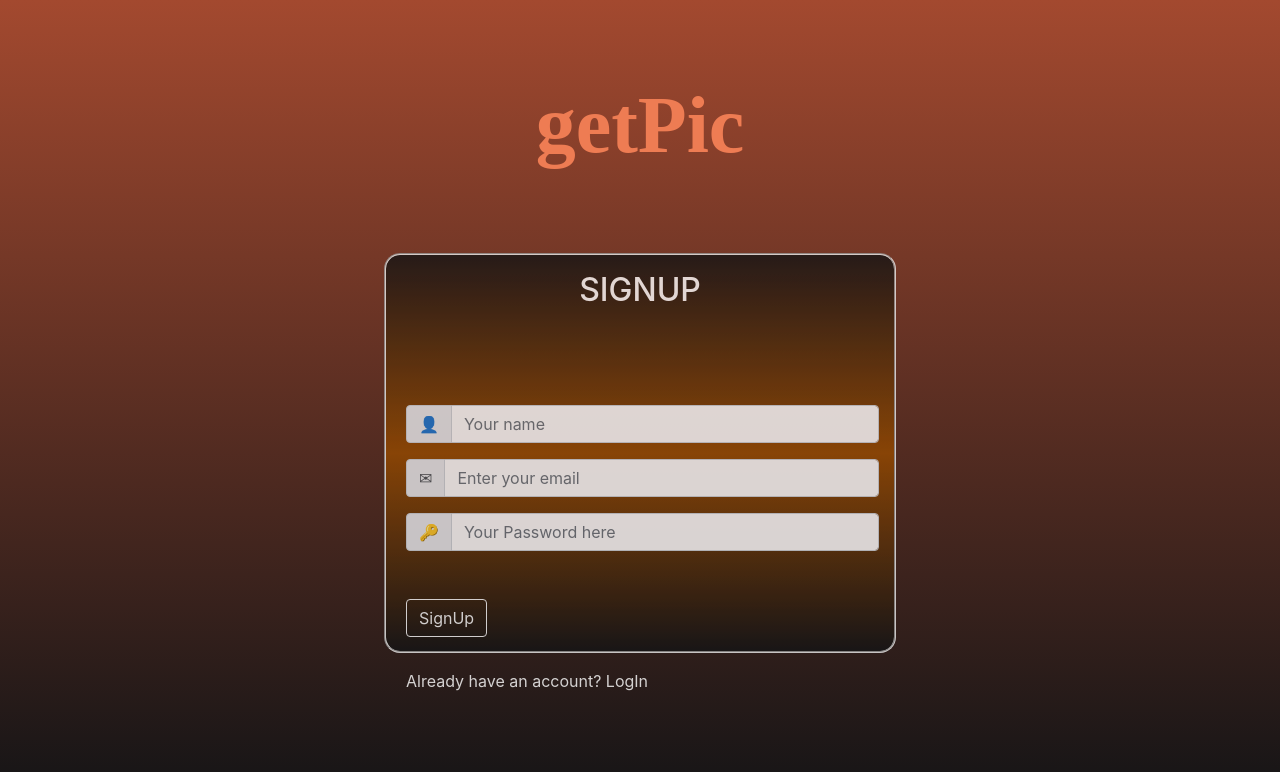
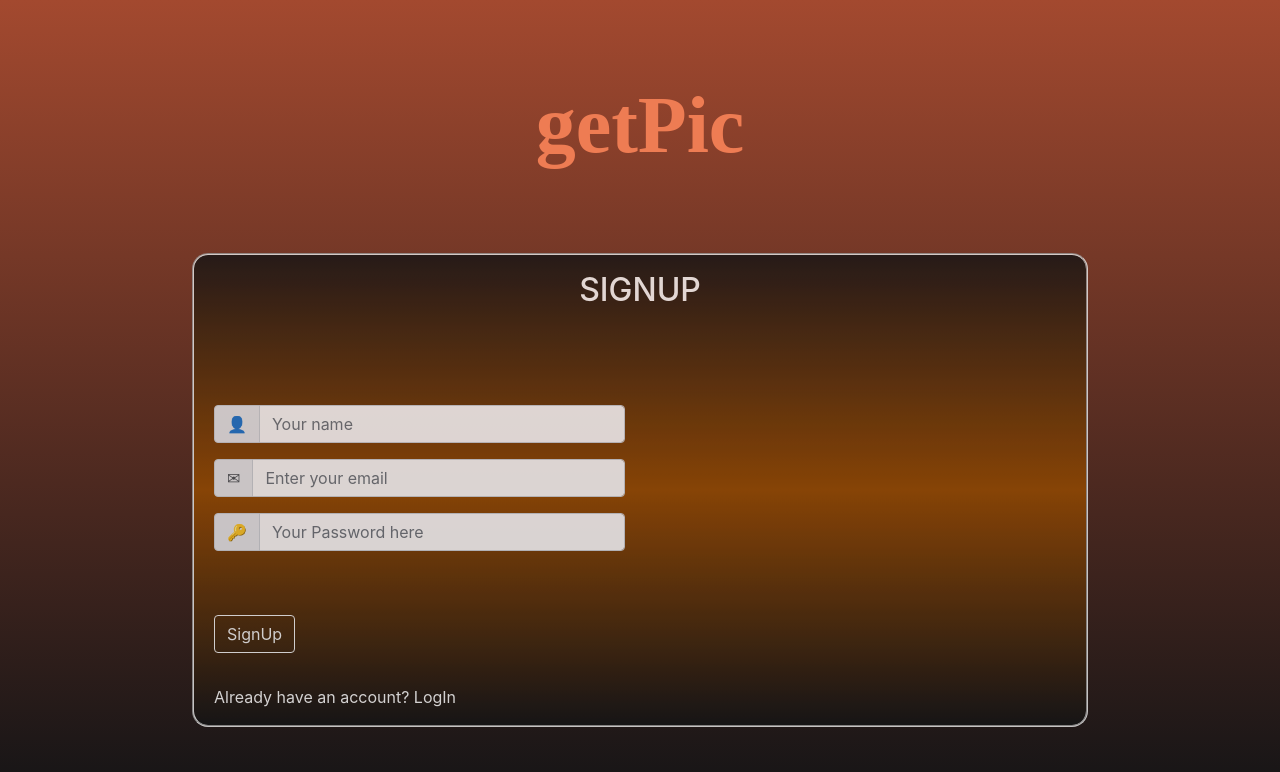
Before and after one commit to Rahul629958/getPic, a React (Create React App) app: page / in a window 1280 px wide. Both pictures are taken after a click on the element "SignUp". Shown: the top 772 px of the page. Built offline with nearby package versions, Linux system fonts and the light colour scheme; what pexels would draw is missing.

Commit message:
Here you go! completed

```diff
--- a/public/auth.css
+++ b/public/auth.css
@@ -6,10 +6,10 @@
     background-image: linear-gradient(#141416,#964B00,#141416);
     border-width: 2px;
     border-style: groove;
-    width: 40%;
+    width: 70%;
     margin-top: 5rem;
     /* margin-bottom: 18%; */
-    height:25rem;
+    height:40%;
     border-radius: 1rem;
     opacity:80%;
 }
--- a/public/home.css
+++ b/public/home.css
@@ -25,13 +25,14 @@
 
 .rightBox p
 {
-  margin:80% auto auto 85%;
+  margin:80% auto auto auto;
 }
 
 .inputHome
 {
   border-top-left-radius: 2rem;
   border-bottom-left-radius: 2rem;
+
 
 }
 .inputHome :hover{
@@ -51,12 +52,13 @@
 
 .containerCustom{
     width: fit-content;
-    position: absolute;
+    position: relative;
     /* transform: translate(-50%,-50%); */
     /* top: 50%;
     left: 50%; */
     overflow: hidden;
-    margin-left: 15%;
+    /* margin-left: 15%; */
+    margin:auto;
     border-radius: 2rem;
     border-width: 5px;
     border-style: groove;
--- a/src/Components/Auth.jsx
+++ b/src/Components/Auth.jsx
@@ -56,14 +56,14 @@ export default function Auth(props) {
       <h1 style={{fontFamily:"cursive",fontWeight:"bold",fontSize:"5rem",textAlign:"center", marginTop:"6%",color:"#EE7C53"}}>getPic</h1>
       <div className="signUpLogIn container">
         <h1 style={{fontSize:"2rem"}}> {isSignUp ? "SIGNUP" : "LOGIN"} </h1>
-        <div className="inputSection">
+        <div className="inputSection ">
         {/* <span> Email Id :</span> */}
 
 
 
 
-
-        <div className="input-group mb-3" hidden={!isSignUp}>
+       <div className="row">
+        <div className="input-group mb-3 col-lg-6 col-md-9 col-sm-12" hidden={!isSignUp}>
            <div className="input-group-prepend">
               <span className="input-group-text" id="basic-addon1">👤</span>
            </div>
@@ -71,9 +71,10 @@ export default function Auth(props) {
                  onChange={(e) => setName(e.target.value)}
                  value={name}/>
         </div>
+        </div>
 
-
-        <div className="input-group mb-3">
+         <div className="row">
+        <div className="input-group mb-3 col-lg-6 col-md-9 col-sm-12">
            <div className="input-group-prepend">
               <span className="input-group-text" id="basic-addon1">✉</span>
            </div>
@@ -81,15 +82,17 @@ export default function Auth(props) {
                  onChange={(e) => setEmail(e.target.value)}
                  value={email}/>
         </div>
+        </div>
 
-
-        <div className="input-group mb-3">
+        <div className="row">
+        <div className="input-group mb-3 col-lg-6 col-md-9 col-sm-12">
            <div className="input-group-prepend">
               <span className="input-group-text" id="basic-addon1">🔑</span>
            </div>
           <input type="password" className="form-control" placeholder="Your Password here" aria-label="" aria-describedby="basic-addon1"
                  onChange={(e) => setPassword(e.target.value)}
                  value={password}/>
+        </div>
         </div>
 
        </div>
--- a/src/Components/Home.jsx
+++ b/src/Components/Home.jsx
@@ -24,7 +24,7 @@ export default function Home(props) {
                 type="search"
                 placeholder="Get your pic here..."
                 aria-label="Search"
-                style={{ width: "20rem" }}
+                style={{ width: "10rem" }}
                 onChange={(e) => setQuery(e.target.value)}
                 value={queryVal}
               />
@@ -42,7 +42,7 @@ export default function Home(props) {
           </div>
           <div className="col-lg-6 col-md-12 rightBox">
             <div className="containerCustom">
-              <div class="wrapper">
+              <div className="wrapper">
                 {/* <img className="imgInC" src={pic1} /> */}
                 <img className="imgInC" src={pic2} />
                 <img className="imgInC" src={pic3} />
@@ -56,7 +56,7 @@ export default function Home(props) {
             <img className="imgInC"  src="https://images.pexels.com/photos/2215380/pexels-photo-2215380.jpeg"/> */}
               </div>
             </div>
-            <p><a href = "mailto: rahulsoniubr@gmail.com">Contact me</a></p>
+            {/* <p><a href = "mailto: rahulsoniubr@gmail.com">Contact me</a></p> */}
           </div>
         </div>
       </div>
--- a/src/Components/ImageView.jsx
+++ b/src/Components/ImageView.jsx
@@ -36,7 +36,7 @@ export default function ImageView(props) {
   return (
     <div
 
-      className="col-lg-3 col-md-6 col-sm-12 imgDiv"
+      className="col-lg-4 col-md-6 col-sm-12 imgDiv"
       style={{ paddingBottom: "10px",paddingTop:"10px"}}
     >
       <div
@@ -48,7 +48,7 @@ export default function ImageView(props) {
         <h1 className="iconTag" style={{padding:"5px"}}>{checkAdded ?  "❤️":"🤍" }</h1>
       </div>
       <a href={valData.src.original} target="_blank" download={"getPic"+valData.id+".jpg"}>
-      <img src={valData.src.original} style={{ width: "100%" ,borderStyle:"solid", borderRadius:"1rem",borderWidth:"1px", opacity:"100%",borderColor:"black"}} ></img>
+      <img src={valData.src.medium} style={{ width: "100%" ,borderStyle:"solid", borderRadius:"1rem",borderWidth:"1px", opacity:"100%",borderColor:"black"}} ></img>
       </a>
     </div>
   );
--- a/src/Components/ImageViewFav.jsx
+++ b/src/Components/ImageViewFav.jsx
@@ -29,7 +29,7 @@ function RemFav() {
 
     return (
         <div
-      className="col-lg-3 col-md-6 col-sm-12 imgDiv"
+      className="col-lg-4 col-md-6 col-sm-12 imgDiv"
       style={{ paddingBottom: "10px" ,paddingTop:"10px"}} hidden={checkAdded?false:true}>
           <div
         style={{ position: "absolute",marginTop:"60%", height:"60px",backgroundColor:"inherit",borderTopRightRadius:"1rem",borderBottomRightRadius:"1rem",opacity:"inherit"}}
--- a/src/Components/Img.jsx
+++ b/src/Components/Img.jsx
@@ -13,7 +13,7 @@ export default function Img(props) {
   const [pageNum,setPage]=useState(1);
 
   client.photos
-    .search({ query:props.data, orientation: "square", size: "original",page:pageNum, per_page: 20 })
+    .search({ query:props.data, orientation: "square", size: "small",page:pageNum, per_page: 18 })
     .then((imgs) => {
       setArr(imgs.photos);
     });
```
